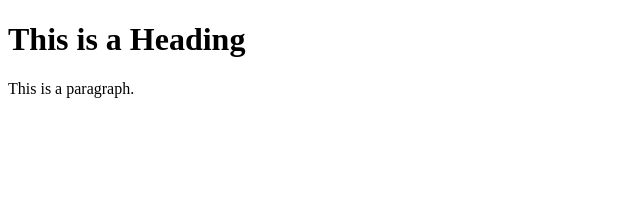
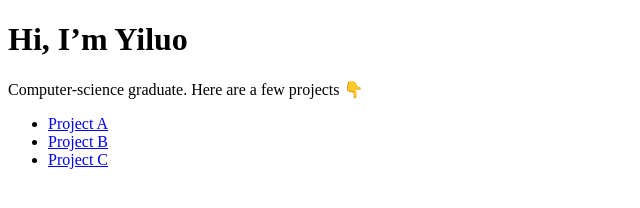
Before and after one commit to yiluo2001/yiluo.de, a plain HTML site: page index.html in a window 1280 px wide. Shown: the whole page, without its empty margins (0-640 px from the left). Drawn offline with Linux system fonts and the light colour scheme.

Commit message:
Update index.html

```diff
--- a/index.html
+++ b/index.html
@@ -1,12 +1,23 @@
 <!DOCTYPE html>
-<html>
+<html lang="en">
 <head>
-<title>Page Title</title>
+  <meta charset="UTF-8" />
+  <meta name="viewport" content="width=device-width, initial-scale=1.0" />
+  <title>Yiluo • Portfolio</title>
+  <link rel="stylesheet" href="css/styles.css" />
 </head>
 <body>
+  <header>
+    <h1>Hi, I’m Yiluo</h1>
+    <p>Computer-science graduate. Here are a few projects 👇</p>
+  </header>
 
-<h1>This is a Heading</h1>
-<p>This is a paragraph.</p>
-
+  <nav>
+    <ul>
+      <li><a href="/a">Project A</a></li>
+      <li><a href="/b">Project B</a></li>
+      <li><a href="/c">Project C</a></li>
+    </ul>
+  </nav>
 </body>
 </html>
```
